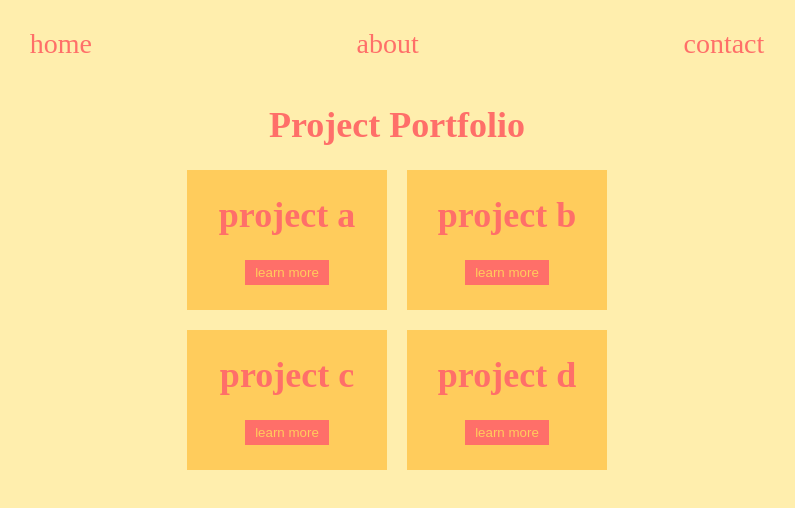
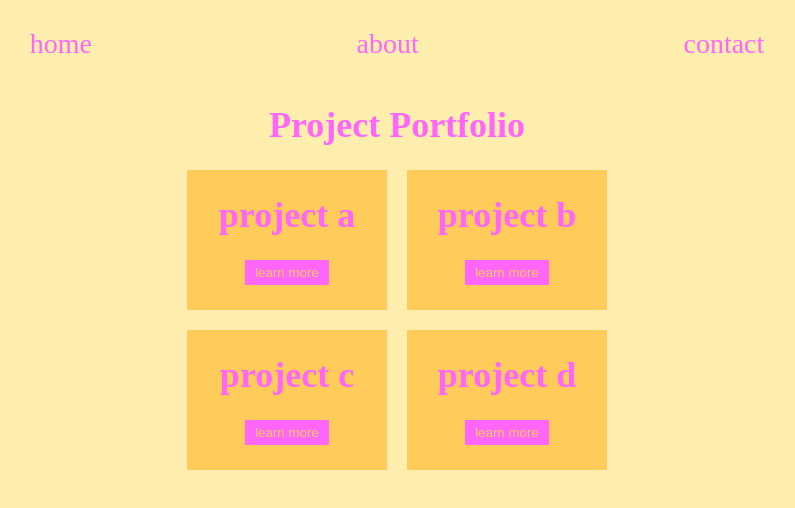
Before and after one commit to Astra-Rai/CSS-Variables, a plain HTML site: page Scrimba-course-css-variables/index.html in a window 1280 px wide. Shown: the whole page, without its empty margins (243-1038 px from the left). Drawn offline with Linux system fonts and the light colour scheme.

Commit message:
var(--red) html, body, h1, p, #navbar, a, button

```diff
--- a/Scrimba-course-css-variables/index.css
+++ b/Scrimba-course-css-variables/index.css
@@ -1,14 +1,25 @@
+
+
+
+:root{
+	--red: #ff66f9;
+}
+
 
 html, body {
 
    	background: #ffeead;
-   	color: #ff6f69;
+   	color: var(--red);
 
+}
+
+h1, p {
+	color: var(--red);
 }
 
 
 #navbar a {
-    color: #ff6f69;
+    color: var(--red);
 
 }
 
@@ -18,7 +29,7 @@ html, body {
 }
 
 button {
-    background: #ff6f69;
+    background: var(--red);
     color: #ffcc5c;
 
 }
```
